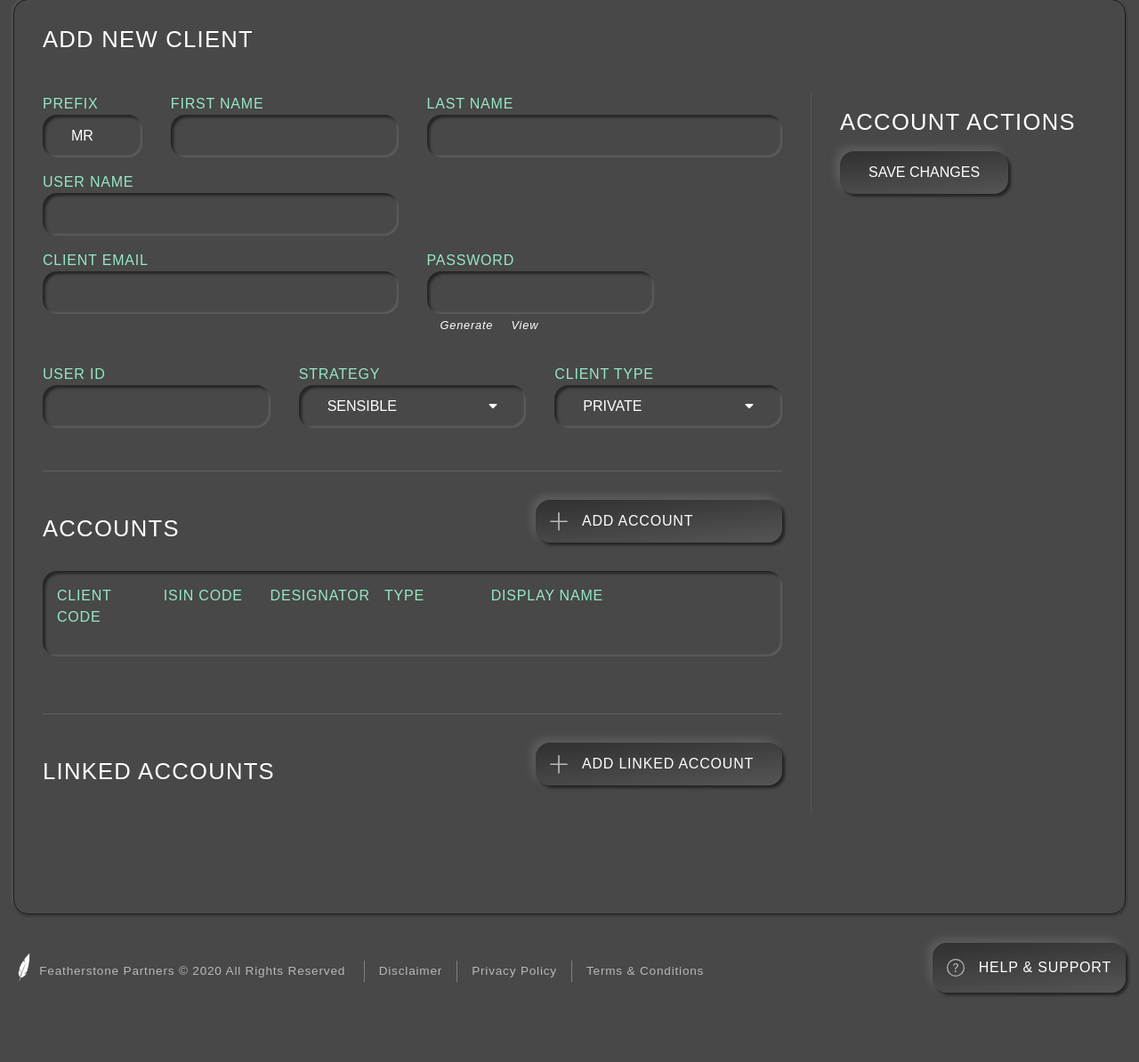
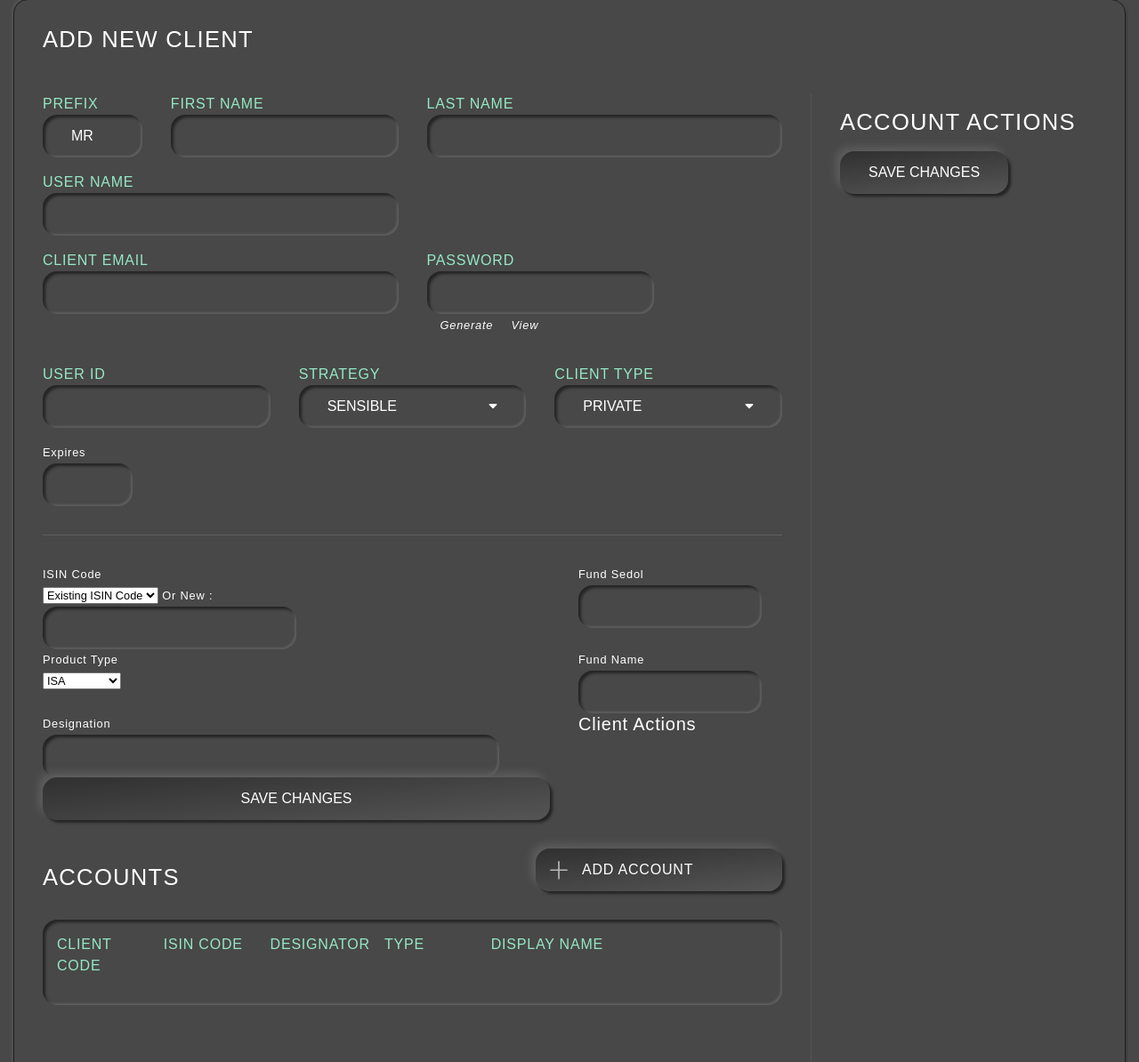
Before and after one commit to ashsilverless/fs-dash-apr, a PHP site: page /admin/add_client.php?err=1 in a window 1280 px wide. Shown: the part 153-1347 px from the top of the page at 89% size. Before the commit the page ends 1273 px from the top, so only its background shows below. Run offline with PHP 8.4, Linux system fonts and the light colour scheme; the visitor is signed in with stand-in values (Sample User, id 1); data that the repository does not hold is empty; some libraries are stand-ins or nearby versions; some web fonts are replaced.

Commit message:
DEV - incorp add client changes (first pass)

```diff
--- a/admin/add_client.php
+++ b/admin/add_client.php
@@ -1,10 +1,10 @@
 <?php
 include 'inc/db.php';     # $host  -  $user  -  $pass  -  $db
+
 
 $user_type = array("1"=>"Admin", "2"=>"Super Admin", "999"=>"<i style='color:red;font-weight:bold;font-size:0.9em;'>! Temporary Block !</i>");
 
 
-//    Get the user details
 try {
   // Connect and create the PDO object
   $conn = new PDO("mysql:host=$host; dbname=$db", $user, $pass);
@@ -17,7 +17,7 @@ try {
 
   // Parse returned data
   while($row = $result->fetch(PDO::FETCH_ASSOC)) {
-      $data_array[$row['fs_isin_code']] = $row['fs_fund_sedol'];
+      $fs_isin_code[] = $row['fs_isin_code'];
   }
 
   $conn = null;        // Disconnect
@@ -27,6 +27,7 @@ try {
 catch(PDOException $e) {
   echo $e->getMessage();
 }
+
 ?>
 <?php
 define('__ROOT__', dirname(dirname(__FILE__)));
@@ -100,8 +101,52 @@ require_once('page-sections/header-elements.php');
                         </div>
 
                     </div>
+                    <p>Expires<br>
+					<input name="destruct_date" type="text" id="destruct_date" title="destruct_date" value="" size="6" style="width:90%" ></p>
                     <div></div>
                 </div><!--pers details-->
+
+<!--insert code from tim-->
+
+<p>ISIN Code<br>
+    <select name="fs_isin_code" id="fs_isin_code">
+        <option value="" selected="selected">Existing ISIN Code</option>
+        <?php foreach($fs_isin_code as $code) { ?>
+            <option value="<?=$code;?>"><?=$code;?></option>
+        <?php } ?>
+    </select>
+
+    Or New : <input type="text" id="new_fs_isin_code" name="new_fs_isin_code" style="width:50%" value=""></p>
+
+    <p>Fund Sedol<br>
+        <input type="text" id="fs_fund_sedol" name="fs_fund_sedol" style="width:90%" value=""></p>
+
+        <p>Product Type<br>
+            <select name="fs_product_type" id="fs_product_type">
+                <option value="ISA" selected="selected">ISA</option>
+                <option value="JISA">JISA</option>
+                <option value="PIA">PIA</option>
+                <option value="SIPP">SIPP</option>
+                <option value="Unwrapped">Unwrapped</option>
+            </select></p>
+
+            <p>Fund Name<br>
+                <input type="text" id="fs_fund_name" name="fs_fund_name" style="width:90%" value=""></p>
+
+                <p>Designation<br>
+					<input type="text" id="fs_designation" name="fs_designation" style="width:90%" value=""></p>
+
+
+                    <h5>Client Actions</h5>
+                    <input type="submit" class="btn btn-grey" value="Save Changes">
+
+		<div id="assetdetails" class=""></div>
+
+
+
+
+
+
                 <div class="client__pers-accounts">
                     <h3 class="heading heading__2">Accounts</h3>
                     <a href="#" class="addasset button button__raised button__inline"><svg xmlns="http://www.w3.org/2000/svg" viewBox="0 0 15.82 16.22"><defs><style>.cls-1{fill:#1d1d1b;}</style></defs><g id="Layer_2" data-name="Layer 2"><g id="Layer_1-2" data-name="Layer 1"><path class="cls-1" d="M7.25,15.57V8.78H.66a.67.67,0,0,1,0-1.33H7.25V.65a.66.66,0,0,1,1.32,0v6.8h6.6a.67.67,0,0,1,0,1.33H8.57v6.79a.66.66,0,0,1-1.32,0Z"/></g></g></svg> Add Account</a>
@@ -451,10 +496,9 @@ require_once('page-sections/header-elements.php');
 require_once('page-sections/footer-elements.php');
 require_once('modals/delete.php');
 require_once('modals/logout.php');
-require_once('modals/delete-cat.php');
 require_once(__ROOT__.'/global-scripts.php');?>
 
-    <script>
+<script>
       feather.replace()
     </script>
 
```
Also changed, not shown: 1 other file.
